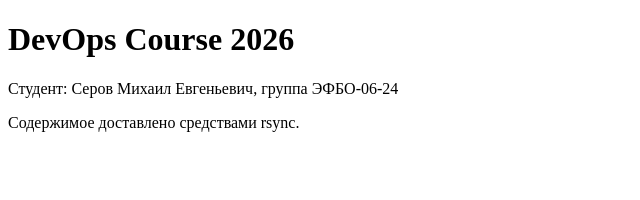
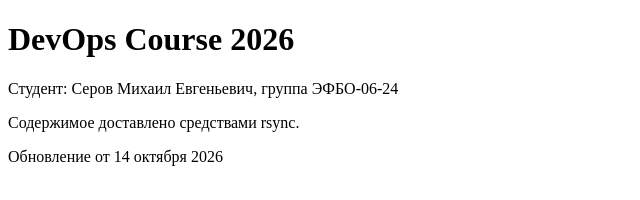
Before and after one commit to freed0m52/devops-course-2026, a plain HTML site: page site/index.html in a window 1280 px wide. Shown: the whole page, without its empty margins (0-640 px from the left). Drawn offline with Linux system fonts and the light colour scheme.

Commit message:
chore: update index.html content

```diff
--- a/site/index.html
+++ b/site/index.html
@@ -8,5 +8,6 @@
     <h1>DevOps Course 2026</h1>
     <p>Студент: Серов Михаил Евгеньевич, группа ЭФБО-06-24</p>
     <p>Содержимое доставлено средствами rsync.</p>
+    <p>Обновление от 14 октября 2026</p>
 </body>
 </html>
```
